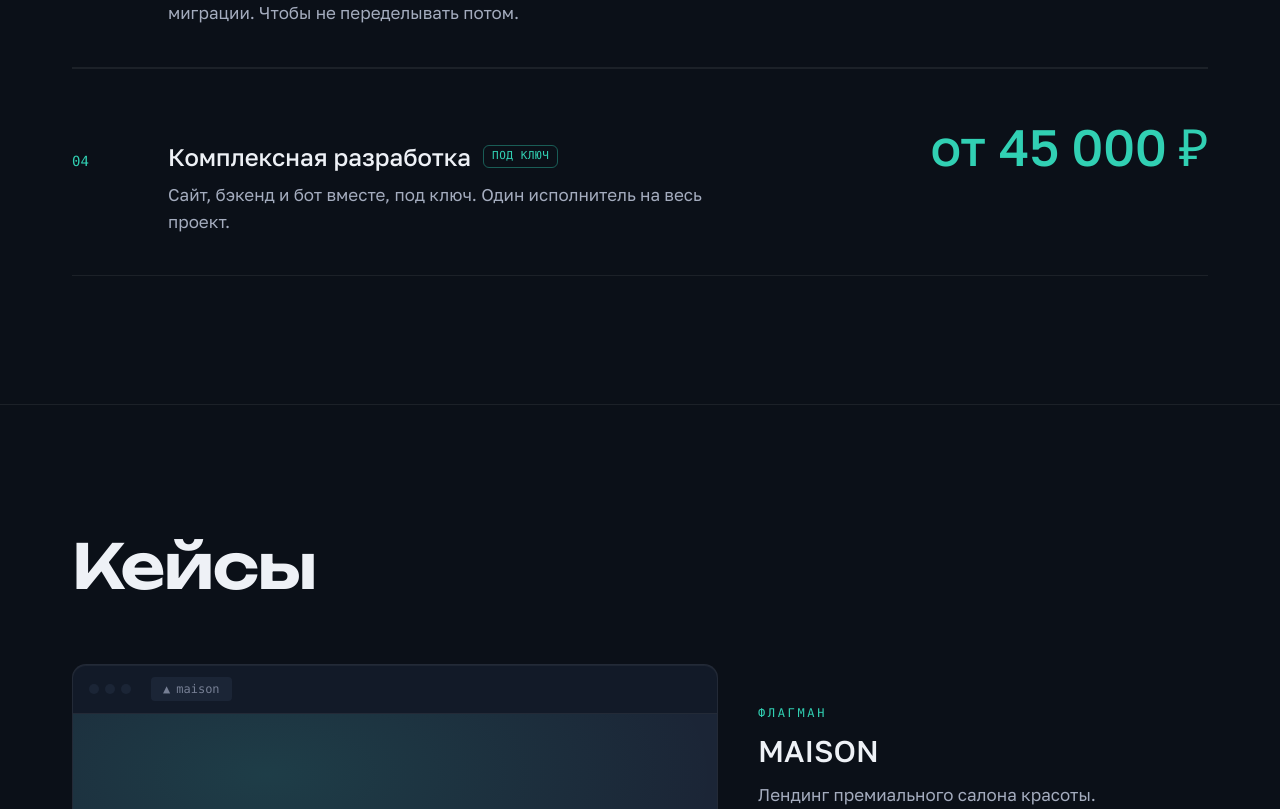
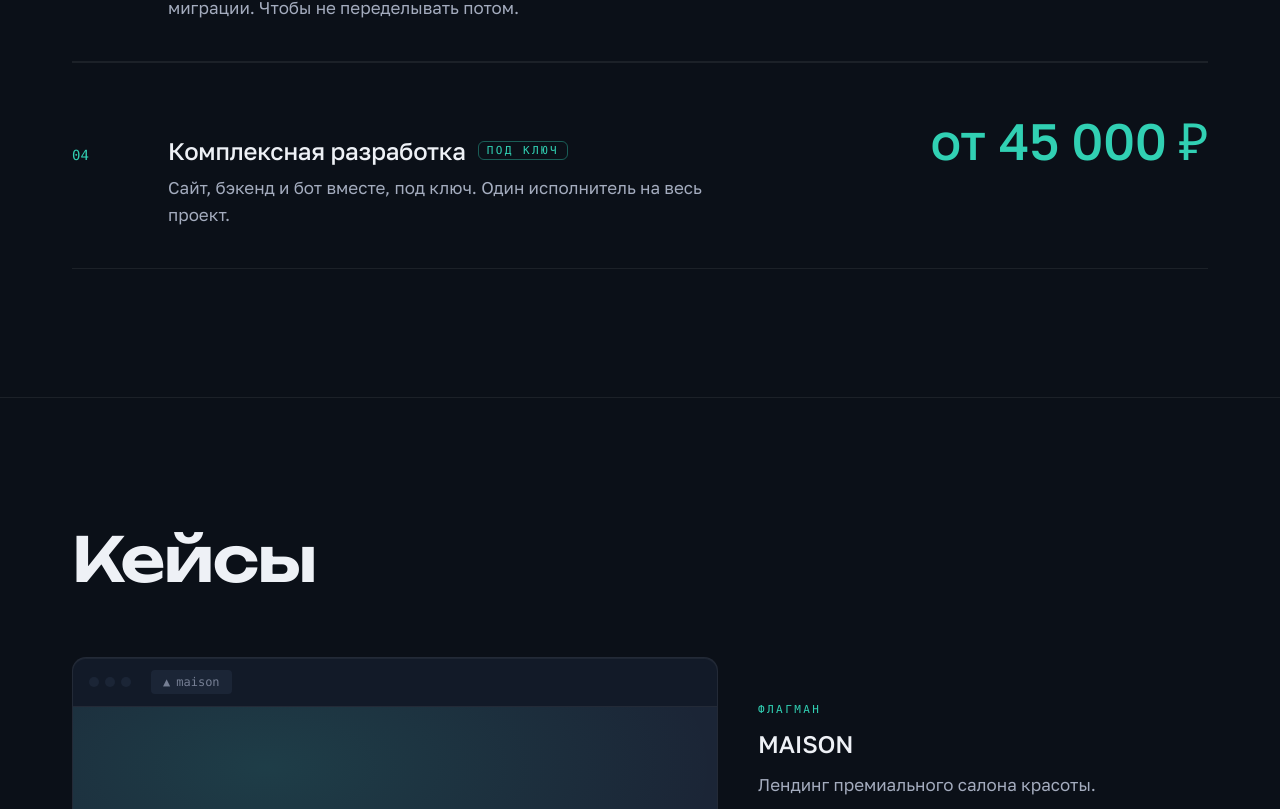
Before and after one commit to Kiro-DevHub/portfolio-site, a Next.js app: page / in a window 1280 px wide. Shown: the part 1791-2600 px from the top of the page. Built offline with nearby package versions, Linux system fonts and the light colour scheme.

Commit message:
Типографика: единая шкала (t-h3/t-body/t-small/t-label), консистентные веса, фикс кегля кейс-страниц

```diff
--- a/src/app/case/[slug]/page.tsx
+++ b/src/app/case/[slug]/page.tsx
@@ -36,10 +36,10 @@
       <Link href="/" className="text-sm text-muted hover:text-fg">
         ← На главную
       </Link>
-      <h1 className="mt-6 font-mediumtext-5xl text-fg">
+      <h1 className="display-section mt-6 text-fg">
         {study ? study.title : "Шаблон кейса"}
       </h1>
-      <p className="mt-4 max-w-xl text-fg-dim">
+      <p className="t-body mt-4 max-w-xl text-fg-dim">
         {study
           ? study.summary
           : "[заглушка шаблона] Сюда встанет разбор кейса из site.ts по слагу."}
--- a/src/app/case/maison/page.tsx
+++ b/src/app/case/maison/page.tsx
@@ -19,8 +19,8 @@
       <Link href="/" className="text-sm text-muted hover:text-fg">
         ← На главную
       </Link>
-      <h1 className="mt-6 font-mediumtext-5xl text-fg">MAISON</h1>
-      <p className="mt-4 max-w-xl text-fg-dim">
+      <h1 className="display-section mt-6 text-fg">MAISON</h1>
+      <p className="t-body mt-4 max-w-xl text-fg-dim">
         [заглушка кейса] Премиальный салон красоты. Здесь будет разбор задачи,
         процесса и результата.
       </p>
--- a/src/app/globals.css
+++ b/src/app/globals.css
@@ -113,6 +113,34 @@
 .measure {
   max-width: 65ch;
 }
+
+/* Подзаголовки карточек и строк — набраны основным гротеском (Golos), НЕ
+   Unbounded: на этом кегле (24px) дисплейная гарнитура распадается. Единый
+   размер для всех h3 на сайте. */
+.t-h3 {
+  font-size: 1.5rem; /* 24px */
+  line-height: 1.25;
+  font-weight: 500;
+  letter-spacing: -0.01em;
+}
+
+/* Служебный моно-регистр: eyebrow'ы, метки категорий, «скоро». Отдельный
+   «технический» голос — в шкалу основного текста не входит. */
+.t-label {
+  font-family: var(--font-mono);
+  font-size: 0.6875rem; /* 11px */
+  line-height: 1.2;
+  text-transform: uppercase;
+  letter-spacing: 0.22em;
+}
+
+/* ── ШКАЛА КЕГЛЯ (аудит: 5 ступеней текста + 2 служебных регистра) ──────────
+   1. .display-hero    — хиро и финальный CTA (Unbounded 600)
+   2. .display-section — заголовок секции          (Unbounded 600)
+   3. .t-h3            — подзаголовок h3            (Golos 500, 24px)
+   4. .t-body          — основной текст             (Golos 400, 17px)
+   5. .t-small         — вторичный/списки           (Golos 400, 14px)
+   Служебное, вне шкалы: .price-xl (крупная цена, tabular) и .t-label (моно-метка). */
 
 h1,
 h2,
--- a/src/components/motion/ProcessTimeline.tsx
+++ b/src/components/motion/ProcessTimeline.tsx
@@ -107,9 +107,7 @@
               </span>
             </div>
             <div className="pt-2.5">
-              <h3 className="text-xl font-medium text-fg sm:text-2xl">
-                {step.action}
-              </h3>
+              <h3 className="t-h3 text-fg">{step.action}</h3>
               <p className="t-body mt-2 max-w-[58ch] text-fg-dim">
                 {step.detail}
               </p>
--- a/src/components/sections/About.tsx
+++ b/src/components/sections/About.tsx
@@ -34,7 +34,7 @@
                     "radial-gradient(120% 90% at 70% 15%, rgba(49,208,179,0.12), transparent 60%)",
                 }}
               />
-              <span className="absolute bottom-4 left-4 font-mono text-[11px] uppercase tracking-[0.22em] text-muted">
+              <span className="t-label absolute bottom-4 left-4 text-muted">
                 фото 4:5
               </span>
             </div>
@@ -46,10 +46,8 @@
           {about.facts.map((fact, i) => (
             <Reveal key={fact.label} delay={i * 60}>
               <div className="raise flex h-full flex-col gap-2 rounded-lg border border-hair bg-surface p-6">
-                <span className="font-mono text-[11px] uppercase tracking-[0.22em] text-accent">
-                  {fact.label}
-                </span>
-                <span className="text-lg font-medium leading-snug text-fg">
+                <span className="t-label text-accent">{fact.label}</span>
+                <span className="t-body font-medium leading-snug text-fg">
                   {fact.value}
                 </span>
               </div>
--- a/src/components/sections/Cases.tsx
+++ b/src/components/sections/Cases.tsx
@@ -59,12 +59,8 @@
             {/* Описание */}
             <div className="flex flex-col gap-6 lg:col-span-5">
               <div>
-                <p className="font-mono text-xs uppercase tracking-[0.22em] text-accent">
-                  Флагман
-                </p>
-                <h3 className="mt-3 text-3xl font-medium text-fg">
-                  {flagshipCase.title}
-                </h3>
+                <p className="t-label text-accent">Флагман</p>
+                <h3 className="t-h3 mt-3 text-fg">{flagshipCase.title}</h3>
                 <p className="t-body mt-3 text-fg-dim">{flagshipCase.summary}</p>
               </div>
 
@@ -79,9 +75,7 @@
                       <div className="tnum font-mono text-xl text-accent">
                         {m.score}
                       </div>
-                      <div className="mt-1 font-mono text-[10px] uppercase tracking-wider text-muted">
-                        {m.label}
-                      </div>
+                      <div className="t-label mt-1 text-muted">{m.label}</div>
                     </div>
                   ))}
                 </div>
@@ -122,10 +116,8 @@
             <Reveal key={c.slug} delay={i * 60}>
               <article className="raise flex h-full flex-col gap-3 rounded-lg border border-dashed border-hair-strong bg-surface/50 p-6">
                 <div className="flex items-center justify-between gap-4">
-                  <h3 className="text-lg font-medium text-fg">{c.title}</h3>
-                  <span className="shrink-0 font-mono text-[11px] uppercase tracking-wider text-muted">
-                    скоро
-                  </span>
+                  <h3 className="t-h3 text-fg">{c.title}</h3>
+                  <span className="t-label shrink-0 text-muted">скоро</span>
                 </div>
                 <p className="t-small text-fg-dim">{c.summary}</p>
               </article>
--- a/src/components/sections/Hero.tsx
+++ b/src/components/sections/Hero.tsx
@@ -86,7 +86,7 @@
       <div className="relative mx-auto grid min-h-[calc(100dvh-4rem)] max-w-[1200px] grid-cols-1 items-center gap-12 px-5 py-20 sm:px-8 lg:grid-cols-12">
         {/* Тезис */}
         <div className="lg:col-span-7">
-          <p className="hero-eyebrow font-mono text-xs uppercase tracking-[0.22em] text-muted">
+          <p className="hero-eyebrow t-label text-muted">
             Full-stack разработчик
           </p>
           <h1 className="display-hero mt-6 text-fg">
--- a/src/components/sections/Services.tsx
+++ b/src/components/sections/Services.tsx
@@ -38,11 +38,9 @@
                   </span>
                   <div className="col-span-10 lg:col-span-7">
                     <div className="flex flex-wrap items-center gap-3">
-                      <h3 className="text-xl font-medium text-fg sm:text-2xl">
-                        {service.title}
-                      </h3>
+                      <h3 className="t-h3 text-fg">{service.title}</h3>
                       {service.featured && (
-                        <span className="rounded-sm border border-accent/40 px-2 py-0.5 font-mono text-[11px] uppercase tracking-wider text-accent">
+                        <span className="t-label rounded-sm border border-accent/40 px-2 py-0.5 text-accent">
                           под ключ
                         </span>
                       )}
--- a/src/components/sections/Skills.tsx
+++ b/src/components/sections/Skills.tsx
@@ -18,14 +18,12 @@
           {skillGroups.map((group, i) => (
             <Reveal key={group.label} delay={i * 60}>
               <div className="raise flex h-full flex-col rounded-lg border border-hair bg-surface/60 p-6">
-                <span className="font-mono text-[11px] uppercase tracking-[0.22em] text-accent">
-                  {group.label}
-                </span>
+                <span className="t-label text-accent">{group.label}</span>
                 <ul className="mt-4 divide-y divide-hair">
                   {group.items.map((item, j) => (
                     <li
                       key={item}
-                      className={`py-2.5 text-sm leading-relaxed ${
+                      className={`t-small py-2.5 ${
                         j === 0 ? "text-fg" : "text-fg-dim"
                       }`}
                     >
```
